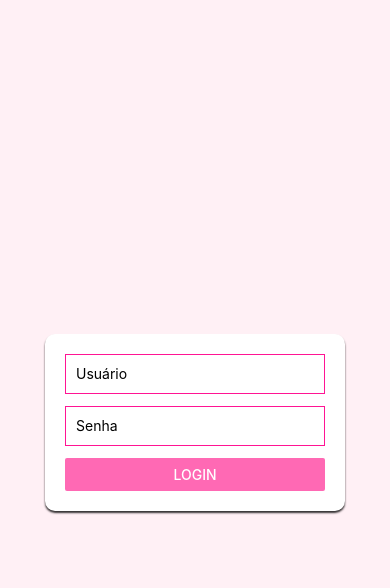
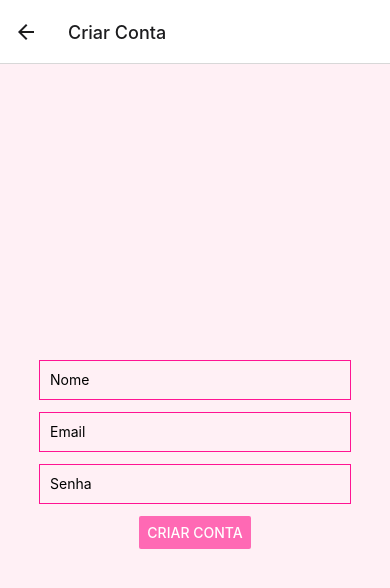
Before and after one commit to lucaskoerich/k-beauty, a React Native app: screen /SignUp in a window 390 px wide. Before the commit this address had no page. Shown: the top 588 px of the page. Built offline with nearby package versions, Linux system fonts and the light colour scheme.

Commit message:
add authentication service

```diff
--- a/App.js
+++ b/App.js
@@ -1,8 +1,8 @@
-// App.js
 import React from 'react';
 import { NavigationContainer } from '@react-navigation/native';
 import { createNativeStackNavigator } from '@react-navigation/native-stack';
 import LoginScreen from './src/screens/LoginScreen';
+import SignUpScreen from './src/screens/SignUpScreen';
 import DrawerNavigator from './src/navigation/DrawerNavigator';
 
 const Stack = createNativeStackNavigator();
@@ -11,8 +11,21 @@ export default function App() {
   return (
     <NavigationContainer>
       <Stack.Navigator initialRouteName="Login">
-        <Stack.Screen name="Login" component={LoginScreen} options={{ headerShown: false }} />
-        <Stack.Screen name="Home" component={DrawerNavigator} options={{ headerShown: false }} />
+        <Stack.Screen
+          name="Login"
+          component={LoginScreen}
+          options={{ headerShown: false }}
+        />
+        <Stack.Screen
+          name="SignUp"
+          component={SignUpScreen}
+          options={{ title: 'Criar Conta' }}
+        />
+        <Stack.Screen
+          name="Home"
+          component={DrawerNavigator}
+          options={{ headerShown: false }}
+        />
       </Stack.Navigator>
     </NavigationContainer>
   );
--- a/src/screens/LoginScreen.js
+++ b/src/screens/LoginScreen.js
@@ -1,5 +1,6 @@
 import React, { useState } from 'react';
-import { View, TextInput, Button, StyleSheet } from 'react-native';
+import { View, TextInput, Button, StyleSheet, Text, Alert } from 'react-native';
+import { login } from '../services/AuthService';
 
 const colors = {
   primary: '#FF69B4',
@@ -9,11 +10,21 @@ const colors = {
 };
 
 const LoginScreen = ({ navigation }) => {
-  const [username, setUsername] = useState('');
+  const [email, setEmail] = useState('');
   const [password, setPassword] = useState('');
+  const [errorMessage, setErrorMessage] = useState('');
 
-  const handleLogin = () => {
-    navigation.replace('Home');
+  const handleLogin = async () => {
+    try {
+      const result = await login(email, password);
+      if (!result.success) {
+        Alert.alert('Erro', result.message);
+      } else {
+        navigation.replace('Home');
+      }
+    } catch (error) {
+      setErrorMessage(error.message);
+    }
   };
 
   return (
@@ -21,9 +32,9 @@ const LoginScreen = ({ navigation }) => {
       <View style={styles.loginBox}>
         <TextInput
           style={styles.input}
-          placeholder="Usuário"
-          value={username}
-          onChangeText={setUsername}
+          placeholder="Email"
+          value={email}
+          onChangeText={setEmail}
         />
         <TextInput
           style={styles.input}
@@ -32,7 +43,9 @@ const LoginScreen = ({ navigation }) => {
           onChangeText={setPassword}
           secureTextEntry
         />
+        {errorMessage.length > 0 && <Text style={styles.error}>{errorMessage}</Text>}
         <Button title="Login" onPress={handleLogin} color={colors.primary} />
+        <Button title="Criar Conta" onPress={() => navigation.navigate('SignUp')} color={colors.secondary} />
       </View>
     </View>
   );
@@ -63,6 +76,10 @@ const styles = StyleSheet.create({
     marginBottom: 12,
     paddingHorizontal: 10,
   },
+  error: {
+    color: 'red',
+    marginBottom: 12,
+  },
 });
 
 export default LoginScreen;
--- /dev/null
+++ b/src/screens/SignUpScreen.js
@@ -0,0 +1,69 @@
+import React, { useState } from 'react';
+import { View, TextInput, Button, StyleSheet, Alert } from 'react-native';
+import { signup } from '../services/AuthService';
+
+const colors = {
+  primary: '#FF69B4',
+  secondary: '#FF1493',
+  background: '#FFF0F5',
+};
+
+const SignUpScreen = ({ navigation }) => {
+  const [name, setName] = useState('');
+  const [email, setEmail] = useState('');
+  const [password, setPassword] = useState('');
+
+  const handleSignup = async () => {
+    const result = await signup(name, email, password);
+    if (!result.success) {
+      Alert.alert('Erro', result.message);
+    } else {
+      Alert.alert('Sucesso', result.message);
+      navigation.navigate('Login');
+    }
+  };
+
+  return (
+    <View style={styles.container}>
+      <TextInput
+        style={styles.input}
+        placeholder="Nome"
+        value={name}
+        onChangeText={setName}
+      />
+      <TextInput
+        style={styles.input}
+        placeholder="Email"
+        value={email}
+        onChangeText={setEmail}
+      />
+      <TextInput
+        style={styles.input}
+        placeholder="Senha"
+        value={password}
+        onChangeText={setPassword}
+        secureTextEntry
+      />
+      <Button title="Criar Conta" onPress={handleSignup} color={colors.primary} />
+    </View>
+  );
+};
+
+const styles = StyleSheet.create({
+  container: {
+    flex: 1,
+    justifyContent: 'center',
+    alignItems: 'center',
+    backgroundColor: colors.background,
+  },
+  input: {
+    height: 40,
+    borderColor: colors.secondary,
+    borderWidth: 1,
+    marginBottom: 12,
+    paddingHorizontal: 10,
+    width: '80%',
+  },
+});
+
+export default SignUpScreen;
--- /dev/null
+++ b/src/services/AuthService.js
@@ -0,0 +1,47 @@
+import API_URL from '../../appsettings-dev';
+
+export const login = async (email, password) => {
+  try {
+    const response = await fetch(`${API_URL}/login`, {
+      method: 'POST',
+      headers: {
+        'Content-Type': 'application/json',
+      },
+      body: JSON.stringify({ email, password }),
+    });
+
+    if (!response.ok) {
+      if (response.status === 401) { //resposta da api caso login esteja incorreto
+        return { success: false, message: 'E-mail ou senha incorretos.' };
+      }
+      const errorData = await response.json();
+      return { success: false, message: errorData.message };
+    }
+
+    const data = await response.json();
+    return { success: true, data };
+  } catch (error) {
+    return { success: false, message: error.message };
+  }
+};
+
+export const signup = async (name, email, password) => {
+  try {
+    const response = await fetch(`${API_URL}/auth`, {
+      method: 'POST',
+      headers: {
+        'Content-Type': 'application/json',
+      },
+      body: JSON.stringify({ name, email, password }),
+    });
+
+    if (!response.ok) {
+      const errorData = await response.json();
+      return { success: false, message: errorData.message };
+    }
+
+    return { success: true, message: 'Conta criada com sucesso!' };
+  } catch (error) {
+    return { success: false, message: error.message };
+  }
+};
```
Also changed, not shown: 1 other file (tests, documents, lock files or other folders).
